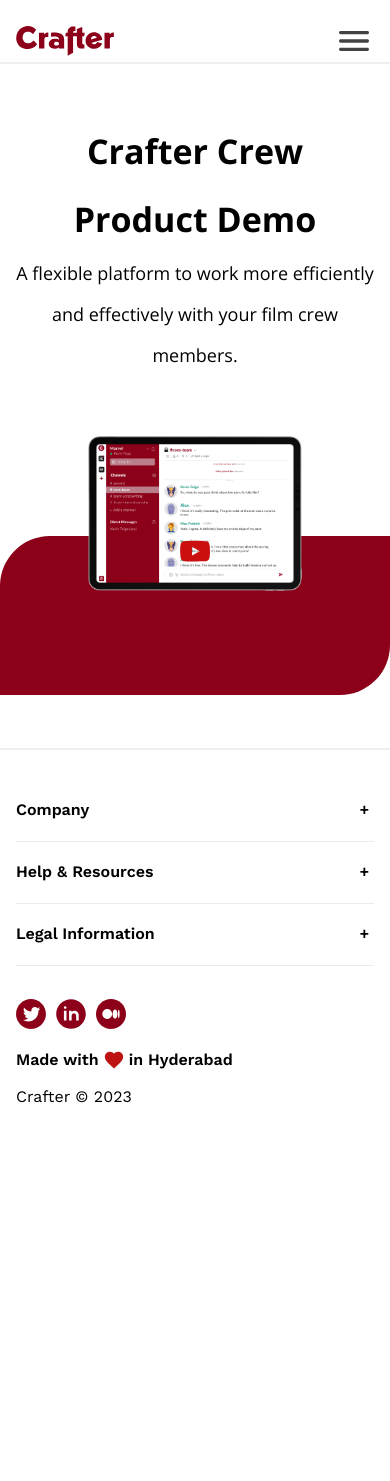
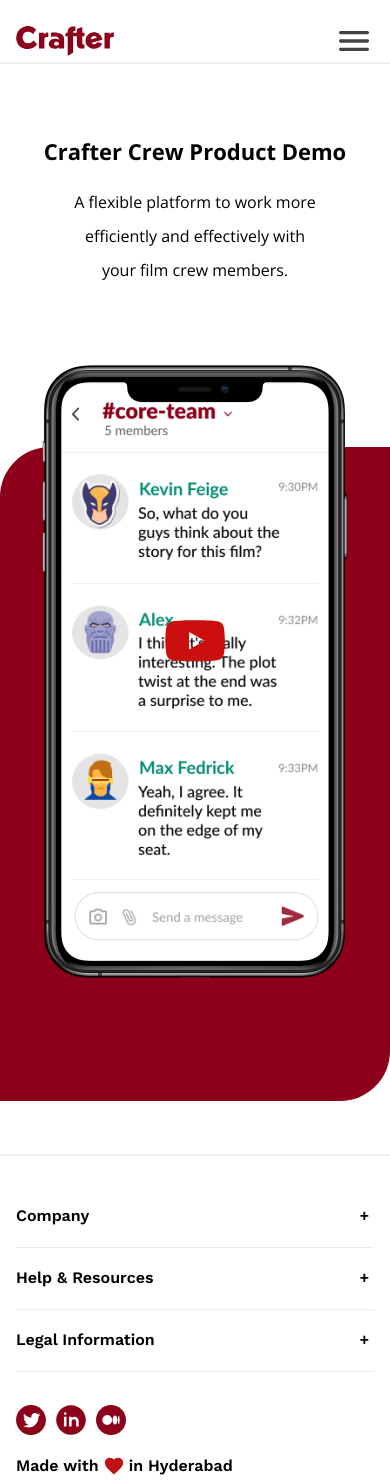
Before and after one commit to jayvaddoriya/crafter, a React (Create React App) app: page /demo in a window 390 px wide. Shown: the top 1481 px of the page. Before the commit the page ends 1135 px from the top, so only its background shows below. Built offline with nearby package versions, Linux system fonts and the light colour scheme.

Commit message:
demo page issues fix

```diff
--- a/src/component/Home/CoreTeam/coreTeam.scss
+++ b/src/component/Home/CoreTeam/coreTeam.scss
@@ -110,7 +110,7 @@
       position: absolute;
       top: -160px;
       right: 0;
-      border-radius: 20px;
+      border-radius: 27px;
       width: 78%;
       @media (max-width: 1440px) {
         top: -149px;
--- a/src/pages/Demo/Demo.jsx
+++ b/src/pages/Demo/Demo.jsx
@@ -1,6 +1,7 @@
 import React from "react";
 import "./Demo.scss";
 import iamgeOfDemo from "../../assets/png/demo.png";
+import mobile from "../../assets/png/mobile.png";
 import youTubeLogo from "../../assets/svg/youTubeLogo.svg";
 
 const Demo = () => {
@@ -21,6 +22,16 @@
           <img className="youTubeLogo" src={youTubeLogo} alt="youTubeLogo" />
         </div>
       </div>
+      <div className="demoImagemobile">
+        <div className="container imageDemo">
+          <img
+            className="iamgeOfMobileDemo"
+            src={mobile}
+            alt="iamgeOfMobileDemo"
+          />
+          <img className="youTubeLogo" src={youTubeLogo} alt="youTubeLogo" />
+        </div>
+      </div>
     </>
   );
 };
--- a/src/pages/Demo/Demo.scss
+++ b/src/pages/Demo/Demo.scss
@@ -13,8 +13,20 @@
     font-size: 40px;
     line-height: 68px;
     color: $blackColor;
+    @media (max-width: 1440px) {
+      font-size: 30px;
+    }
     @media (max-width: 1024px) {
-      font-size: 34px;
+      font-size: 28px;
+    }
+    @media (max-width: 834px) {
+      font-size: 24px;
+    }
+    @media (max-width: 425px) {
+      font-size: 22px;
+    }
+    @media (max-width: 320px) {
+      font-size: 20px;
     }
   }
   p {
@@ -24,8 +36,22 @@
     font-size: 20px;
     line-height: 41px;
     color: $blackColor;
+    @media (max-width: 1440px) {
+      font-size: 18px;
+    }
     @media (max-width: 1024px) {
-      font-size: 18px;
+      font-size: 16px;
+    }
+    @media (max-width: 834px) {
+      line-height: 34px;
+    }
+    @media (max-width: 425px) {
+      line-height: 34px;
+      max-width: 258px;
+      margin: 0 auto;
+    }
+    @media (max-width: 320px) {
+      line-height: 26px;
     }
   }
 }
@@ -42,12 +68,19 @@
     border-radius: 50px 0 50px 0;
     margin-bottom: 53px;
   }
+  @media (max-width: 425px) {
+    display: none;
+  }
+
   .imageDemo {
     text-align: center;
     position: relative;
     .iamgeOfDemo {
       width: 60%;
       margin-top: -100px;
+      @media (max-width: 425px) {
+        display: none;
+      }
     }
     .youTubeLogo {
       width: 10%;
@@ -71,3 +104,56 @@
     }
   }
 }
+.demoImagemobile {
+  display: none;
+  @media (max-width: 425px) {
+    display: block;
+  }
+  background-color: $primaryColor;
+  margin-top: 200px;
+  margin-bottom: 90px;
+  padding-bottom: 100px;
+  border-radius: 156px 0 156px 0;
+  @media (max-width: 1024px) {
+    margin-top: 160px;
+  }
+  @media (max-width: 834px) {
+    border-radius: 50px 0 50px 0;
+    margin-bottom: 53px;
+  }
+
+  .imageDemo {
+    text-align: center;
+    position: relative;
+    .iamgeOfMobileDemo {
+      margin-top: -100px;
+      @media (max-width: 375px) {
+        width: 90%;
+      }
+    }
+    .youTubeLogo {
+      width: 10%;
+      cursor: pointer;
+      position: absolute;
+      top: 39%;
+      left: 50%;
+      transform: translate(-50%, -50%);
+      @media (max-width: 1440px) {
+        top: 38%;
+      }
+      @media (max-width: 1024px) {
+        top: 33%;
+      }
+      @media (max-width: 834px) {
+        top: 27%;
+      }
+      @media (max-width: 768px) {
+        top: 25%;
+      }
+      @media (max-width: 425px) {
+        top: 35%;
+        width: 20%;
+      }
+    }
+  }
+}
--- a/src/pages/Features/Features.jsx
+++ b/src/pages/Features/Features.jsx
@@ -14,7 +14,7 @@
       {featureData.map((feature) => {
         return <FeatureItem feature={feature} />;
       })}
-      <div className="features-description">
+      {/* <div className="features-description">
         <p>
           Threaded messages are essentially that. You can use threaded messages
           in Crews’s channels, direct messages, and Apps. In each of these
@@ -27,7 +27,7 @@
           message someone. In both instances, there is an option to add a
           threaded message as a reply.
         </p>
-      </div>
+      </div> */}
     </div>
   );
 };
--- a/src/pages/UseCases/UseCaseItem.scss
+++ b/src/pages/UseCases/UseCaseItem.scss
@@ -21,8 +21,8 @@
   .usecase-text-container {
     display: flex;
     flex-direction: column;
-    gap: 24px;
-    margin-top: 72px;
+    gap: 18px;
+    margin-top: 50px;
     font-family: $extra-font;
     font-size: 18px;
     color: #1d1c1d;
@@ -65,7 +65,7 @@
     .usecase-topic-container {
       display: flex;
       flex-direction: column;
-      gap: 24px;
+      gap: 18px;
       @media (max-width: 1024px) {
         gap: 14px;
       }
```
Also changed, not shown: src/assets/gifs/Web mockup.gif, src/assets/png/mobile.png (added).
